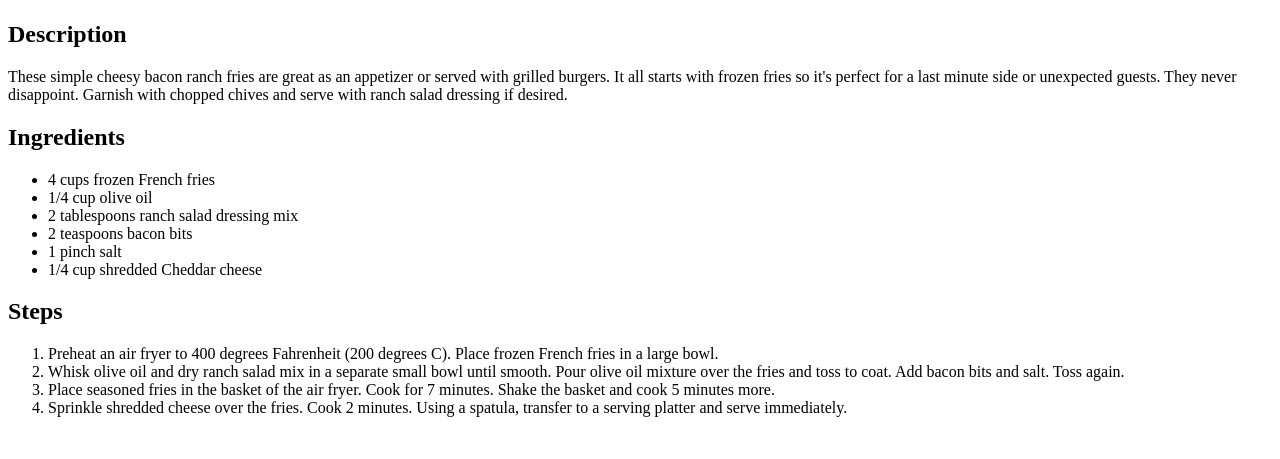
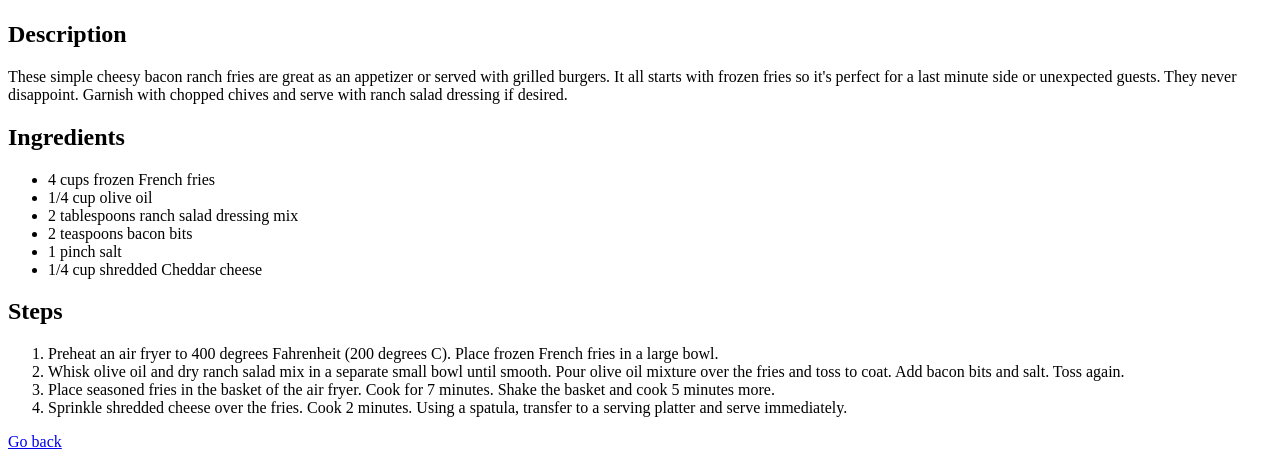
Before and after one commit to FalandyJEAN/odin-recipes, a plain HTML site: page cheesy.html in a window 1280 px wide. Shown: the part 383-842 px from the top of the page. Before the commit the page ends 816 px from the top, so only its background shows below. Drawn offline with Linux system fonts and the light colour scheme.

Commit message:
Adding of the index page to the order pages for go back after enter in this pages

```diff
--- a/cheesy.html
+++ b/cheesy.html
@@ -29,5 +29,8 @@
       <li>Place seasoned fries in the basket of the air fryer. Cook for 7 minutes. Shake the basket and cook 5 minutes more.</li>
       <li>Sprinkle shredded cheese over the fries. Cook 2 minutes. Using a spatula, transfer to a serving platter and serve immediately.</li>
     </ol>
+
+    <a href="index.html">Go back</a>
+
   </body>
 </html>
```
Also changed, not shown: empanada.html (+2 -0 lines), omelettes.html (+2 -0 lines).
